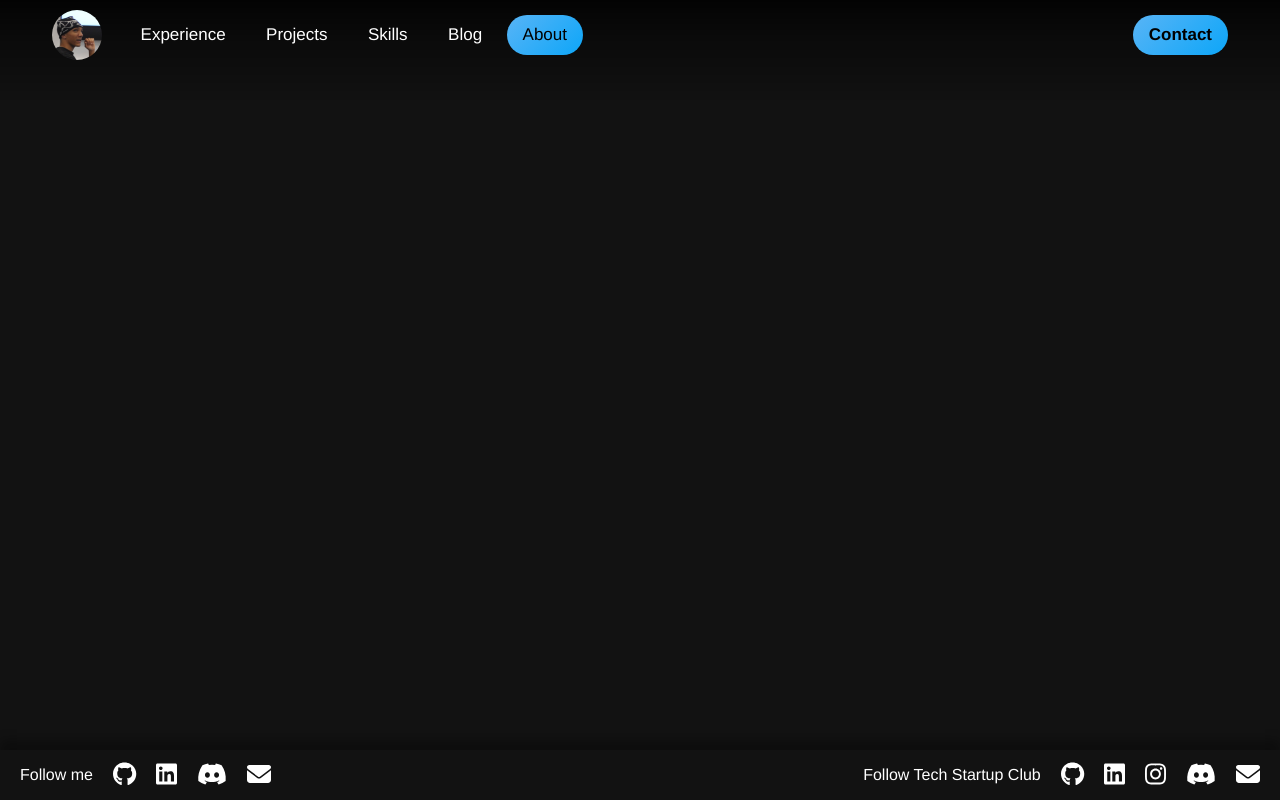
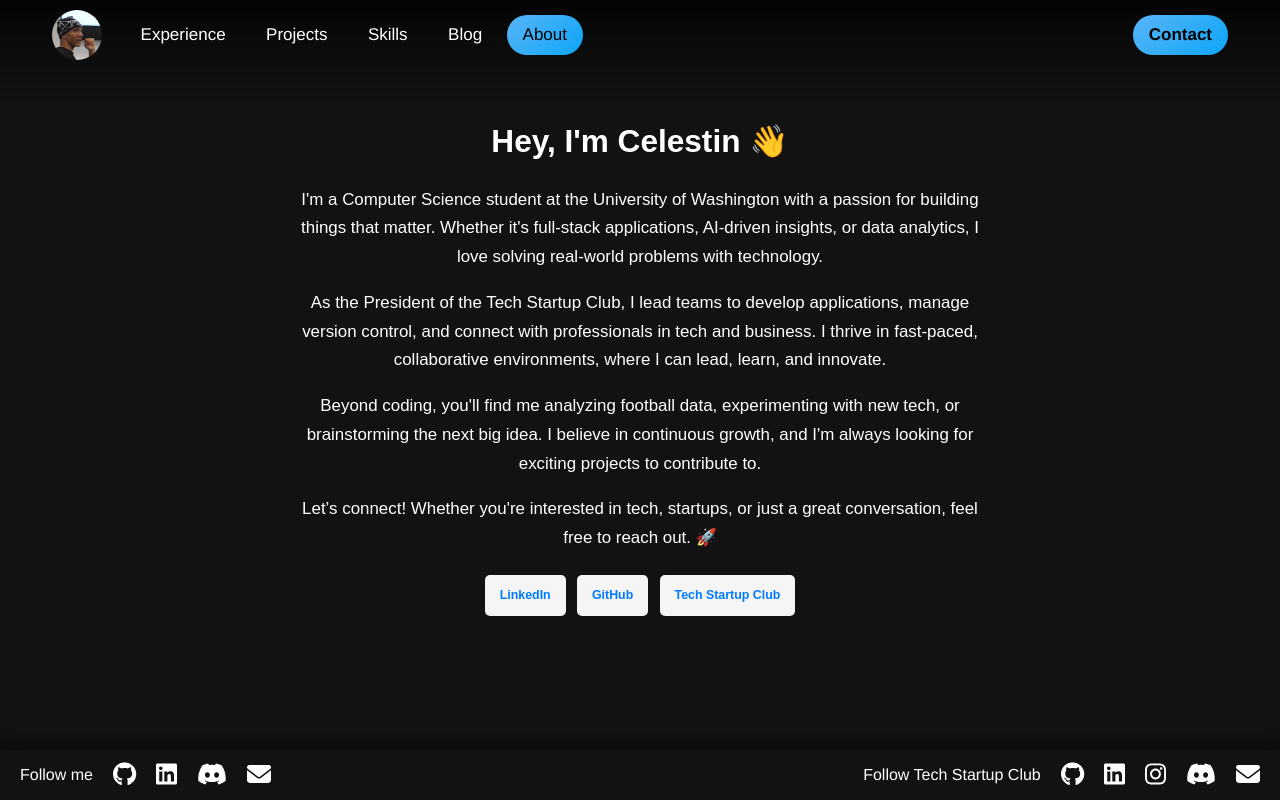
Before and after one commit to celestinryf/portfolio, a React (Create React App) app: page /about in a window 1280 px wide. Built offline with nearby package versions, Linux system fonts and the light colour scheme.

Commit message:
feat: About page

```diff
--- a/src/App.js
+++ b/src/App.js
@@ -9,6 +9,7 @@ import Skills from './routes/Skills/index.jsx';
 import Blog from './routes/Blog/index.jsx';
 import Contact from './routes/Contact/index.jsx';
 import UWealth from './routes/UWealth/index.jsx';
+import About from './routes/About/index.jsx';
 
 function App() {
   return (
@@ -21,6 +22,7 @@ function App() {
             <Route path="/skills" element={<Skills />} />
             <Route path="/blog" element={<Blog />} />
             <Route path="/contact" element={<Contact />} />
+            <Route path="/about" element={<About />} />
             <Route path="/projects/UWealth" element={<UWealth />} />
         </Routes>
       </PageLayout>
--- /dev/null
+++ b/src/routes/About/about.module.css
@@ -0,0 +1,44 @@
+.container {
+    max-width: 750px;
+    margin: 0 auto;
+    padding: 2rem;
+    font-family: "Arial", sans-serif;
+    line-height: 1.7;
+    text-align: center;
+  }
+
+  .heading {
+    font-size: 2.8rem;
+    font-weight: 700;
+    color: white;
+    margin-bottom: 1.5rem;
+  }
+
+  .paragraph {
+    font-size: 1.5rem;
+    color: white;
+    margin-bottom: 1.5rem;
+  }
+
+  .links {
+    margin-top: 2rem;
+    display: flex;
+    justify-content: center;
+    gap: 1rem;
+  }
+
+  .link {
+    font-size: 1.1rem;
+    font-weight: 600;
+    color: #007bff;
+    text-decoration: none;
+    padding: 10px 15px;
+    border-radius: 5px;
+    background: #f5f5f5;
+    transition: all 0.3s ease;
+  }
+
+  .link:hover {
+    background: #007bff;
+    color: white;
+  }
--- /dev/null
+++ b/src/routes/About/index.jsx
@@ -0,0 +1,42 @@
+import styles from "./about.module.css";
+
+const About = () => {
+  return (
+    <div className={styles.container}>
+      <h1 className={styles.heading}>Hey, I'm Celestin 👋</h1>
+
+      <p className={styles.paragraph}>
+        I'm a Computer Science student at the University of Washington with a passion for building things that matter.
+        Whether it's full-stack applications, AI-driven insights, or data analytics, I love solving real-world problems with technology.
+      </p>
+
+      <p className={styles.paragraph}>
+        As the President of the Tech Startup Club, I lead teams to develop applications, manage version control, and connect with
+        professionals in tech and business. I thrive in fast-paced, collaborative environments, where I can lead, learn, and innovate.
+      </p>
+
+      <p className={styles.paragraph}>
+        Beyond coding, you'll find me analyzing football data, experimenting with new tech, or brainstorming the next big idea.
+        I believe in continuous growth, and I'm always looking for exciting projects to contribute to.
+      </p>
+
+      <p className={styles.paragraph}>
+        Let’s connect! Whether you're interested in tech, startups, or just a great conversation, feel free to reach out. 🚀
+      </p>
+
+      <div className={styles.links}>
+        <a href="https://www.linkedin.com/in/celestinryf/" target="_blank" rel="noopener noreferrer" className={styles.link}>
+          LinkedIn
+        </a>
+        <a href="https://github.com/celestinryf" target="_blank" rel="noopener noreferrer" className={styles.link}>
+          GitHub
+        </a>
+        <a href="https://uwtechstartupclub.netlify.app/" target="_blank" rel="noopener noreferrer" className={styles.link}>
+          Tech Startup Club
+        </a>
+      </div>
+    </div>
+  );
+};
+
+export default About;
```
